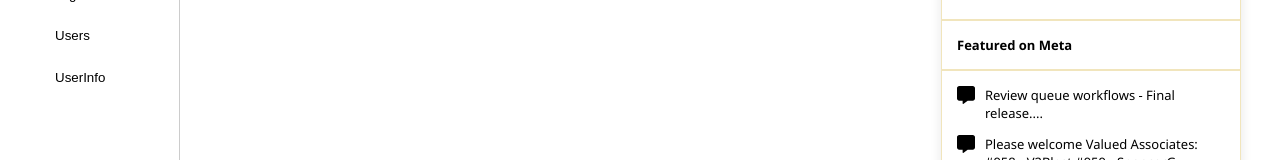
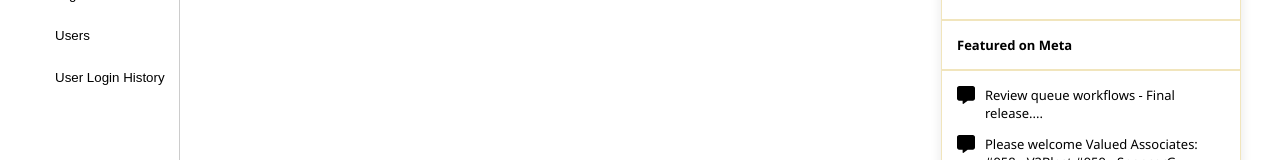
Before and after one commit to shubGupta10/CodeQuest, a React (Create React App) app in the folder client/: page / in a window 1280 px wide. Shown: the part 234-394 px from the top of the page. Built offline with nearby package versions, Linux system fonts and the light colour scheme; no server answers.

Commit message:
Fixes in UI

```diff
--- a/client/src/Comnponent/Leftsidebar/Leftsidebar.jsx
+++ b/client/src/Comnponent/Leftsidebar/Leftsidebar.jsx
@@ -76,7 +76,7 @@ const Leftsidebar = ({ slidein }) => {
               <p>{t('leftsidebar.userstext')}</p>
             </NavLink>
             <NavLink to='/user-Info' className='side-nav-links' activeclassname='active' style={{ paddingLeft: "40px" }}>
-              <p>UserInfo</p>
+              <p>User Login History</p>
             </NavLink>
           </button>
         </div>
```
